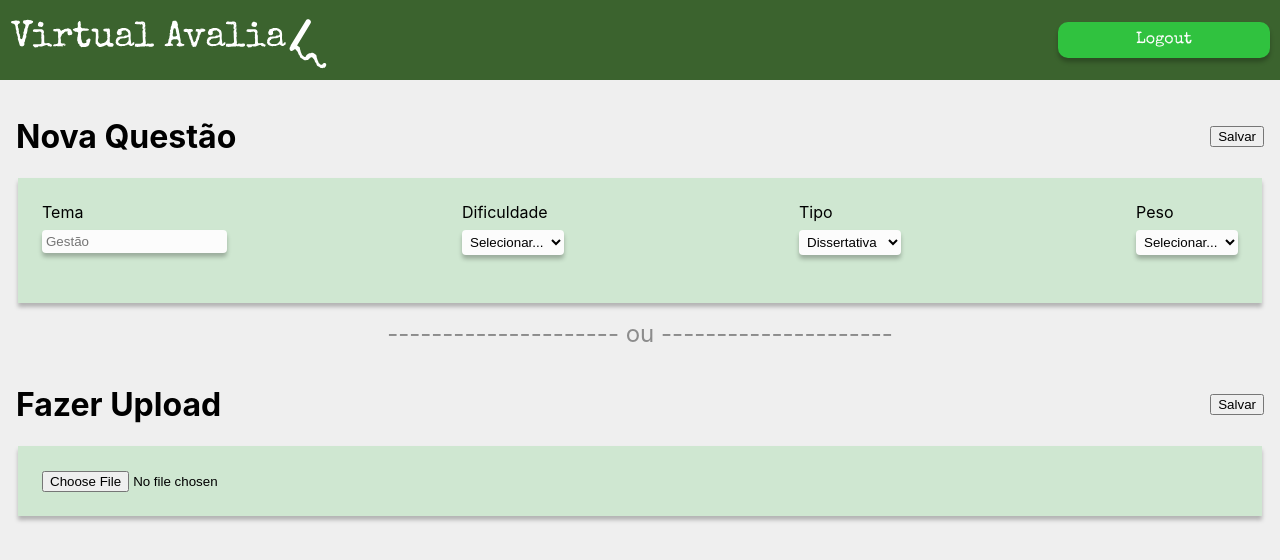
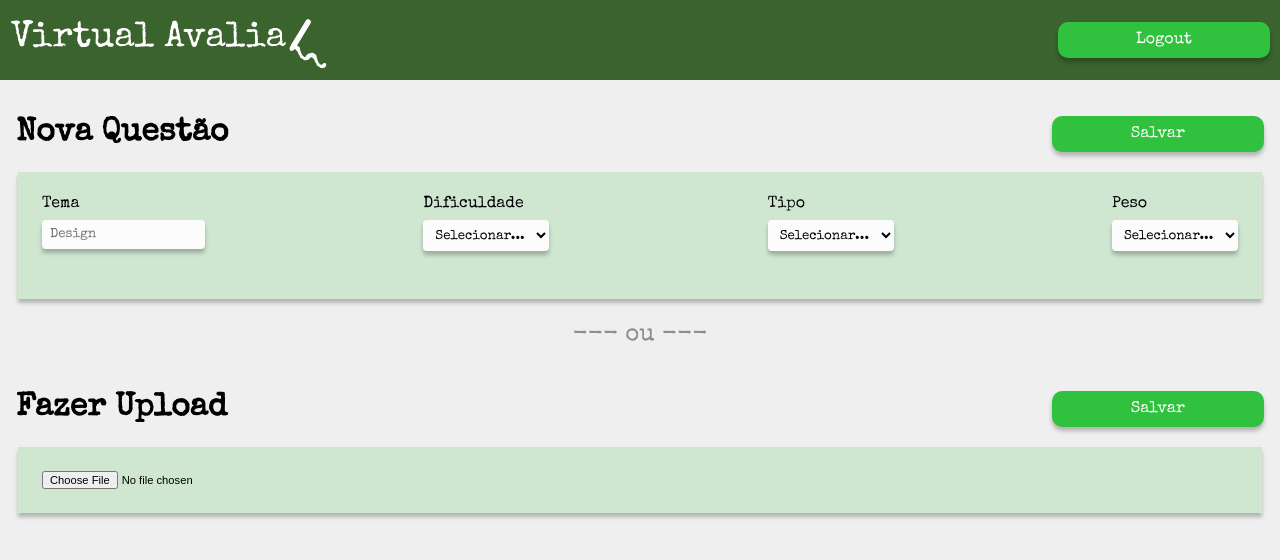
Before and after one commit to anabcuelbas/virtual-avalia, a React (Create React App) app: page /virtual-avalia/admin-create-question in a window 1280 px wide. Shown: the top 560 px of the page. Built offline with nearby package versions, Linux system fonts and the light colour scheme.

Commit message:
tela de cadastro de questão

```diff
--- a/src/components/form/Fieldset.js
+++ b/src/components/form/Fieldset.js
@@ -7,8 +7,16 @@ export const Fieldset = styled.fieldset`
   box-shadow: 0px 4px 4px rgb(0, 0, 0, 0.25);
   padding: 1.5rem;
   border: none;
+  font-family: 'Special Elite';
 
   textarea {
     width: 100%;
+    border-radius: 4px;
+    box-shadow: 0px 4px 4px rgb(0, 0, 0, 0.25);
+    padding: 0.5rem;
+    border: none;
+    background-color: ${Colors.white};
+    font-family: 'Special Elite';
+    margin-bottom: 1rem;
   }
 `
--- a/src/components/form/FieldsetHeader.js
+++ b/src/components/form/FieldsetHeader.js
@@ -4,4 +4,6 @@ export const FieldsetHeader = styled.div`
   display: flex;
   justify-content: space-between;
   align-items: center;
+  flex-wrap: wrap;
+  font-family: 'Special Elite';
 `
--- a/src/components/form/Input.js
+++ b/src/components/form/Input.js
@@ -2,11 +2,20 @@ import styled from "styled-components";
 import Colors from "../../constants/Colors";
 
 export const Input = styled.input`
-  &:not([type="file"]) {
+  &:not([type="file"]):not([type="radio"]) {
     border-radius: 4px;
     box-shadow: 0px 4px 4px rgb(0, 0, 0, 0.25);
-    padding: 0.25rem;
+    padding: 0.5rem;
     border: none;
     background-color: ${Colors.white};
+    font-family: 'Special Elite';
+  }
+
+  &[type="radio"] {
+    margin-right: 1rem;
+  }
+
+  &[type="file"] {
+    font-size: 0.7rem
   }
 `
--- /dev/null
+++ b/src/components/form/RadioTextGroup.js
@@ -0,0 +1,7 @@
+import styled from 'styled-components'
+
+export const RadioTextGroup = styled.div`
+  display: flex;
+  align-items: center;
+  margin-bottom: 1rem;
+`
--- a/src/components/form/Select.js
+++ b/src/components/form/Select.js
@@ -5,7 +5,8 @@ import Colors from "../../constants/Colors";
 export const Select = styled.select`
   border-radius: 4px;
   box-shadow: 0px 4px 4px rgb(0, 0, 0, 0.25);
-  padding: 0.25rem;
+  padding: 0.5rem;
   border: none;
   background-color: ${Colors.white};
+  font-family: 'Special Elite';
 `
--- a/src/components/form/Separator.js
+++ b/src/components/form/Separator.js
@@ -5,11 +5,12 @@ import Colors from "../../constants/Colors";
 export const Separator = styled.span`
   color: ${Colors.grey};
   font-size: 1.5rem;
-  margin: 1rem auto;
+  margin: 1.5rem auto;
   display: block;
   text-align: center;
+  font-family: 'Special Elite';
 
   &::before, &::after {
-    content: ' --------------------- '
+    content: ' --- '
   }
 `
--- a/src/modules/admin/createQuestion/CreateQuestion.page.js
+++ b/src/modules/admin/createQuestion/CreateQuestion.page.js
@@ -9,9 +9,15 @@ import { FieldsetHeader } from "../../../components/form/FieldsetHeader";
 import { Main } from "../../../components/form/Main";
 import { InputRow } from "../../../components/form/InputRow";
 import { Input } from "../../../components/form/Input";
+import { RadioTextGroup } from "../../../components/form/RadioTextGroup";
+import LongButton from "../../../components/LongButton";
+import Colors from "../../../constants/Colors";
 
 export const CreateQuestion = () => {
   const [type, setType] = useState('')
+  const [heading, setHeading] = useState('')
+  const [explain, setExplain] = useState('')
+  const [alternatives, setAlternatives] = useState(['', ''])
 
   return (
     <PageDefault>
@@ -21,13 +27,18 @@ export const CreateQuestion = () => {
         <form>
           <FieldsetHeader>
             <h1>Nova Questão</h1>
-            <button>Salvar</button>
+            <LongButton
+              path="#"
+              name="Salvar"
+              backgroundColor={Colors.secondaryGreen}
+              textColor={Colors.white}
+            />
           </FieldsetHeader>
           <Fieldset>
             <InputRow>
               <div>
                 <label>Tema</label>
-                <Input type="text" placeholder="Gestão" />
+                <Input type="text" placeholder="Design" />
               </div>
               <div>
                 <label>Dificuldade</label>
@@ -41,7 +52,7 @@ export const CreateQuestion = () => {
               <div>
                 <label>Tipo</label>
                 <Select defaultValue={type} onChange={(e) => setType(e.target.value)}>
-                  <option disabled selected>Selecionar...</option>
+                  <option disabled value=''>Selecionar...</option>
                   <option value="dissertativa">Dissertativa</option>
                   <option value="alternativa">Alternativa</option>
                 </Select>
@@ -56,33 +67,47 @@ export const CreateQuestion = () => {
                 </Select>
               </div>
             </InputRow>
-            {type === 'alternativa' && (<>
-              <InputRow>
-                <div>
-                  <label>Enunciado</label>
-                  <textarea />
-                </div>
-              </InputRow>
+            {type && <>
+              <p>Enunciado</p>
+              <textarea
+                placeholder="Digite o enunciado da questão"
+                value={heading}
+                onChange={e => setHeading(e.target.value)}
+              />
+              {type === 'alternativa' && <>
 
-              <InputRow>
-                <div>
-                  <label>Alternativas</label>
-                  <Input type="radio" />
-                  <Input type="text" placeholder="Texto da alternativa" />
-                  <Input type="radio" />
-                  <Input type="text" placeholder="Texto da alternativa" />
-                </div>
-                <button>Nova alternativa</button>
-              </InputRow>
+                <p>Alternativas</p>
+                {alternatives.map((alternative, i) => (
+                  <RadioTextGroup key={i}>
+                    <Input type="radio" name="correct" />
+                    <Input
+                      type="text"
+                      placeholder="Texto da alternativa"
+                      value={alternative}
+                      onChange={e => setAlternatives(alternatives.map((a, j) => i === j ? e.target.value : a))}
+                    />
+                  </RadioTextGroup>
+                ))}
+                <span onClick={() => setAlternatives([...alternatives, ''])}>
+                  <LongButton
+                    path="#"
+                    name="Nova alternativa"
+                    backgroundColor={Colors.secondaryGreen}
+                    textColor={Colors.white}
+                    icon
+                  />
+                </span>
+              </>}
 
-              <InputRow>
-                <div>
-                  <label>Resolução Comentada</label>
-                  <textarea />
-                </div>
-              </InputRow>
+              <br />
+              <p>Resolução Comentada</p>
+              <textarea
+                placeholder="Digite a explicação da resposta"
+                value={explain}
+                onChange={e => setExplain(e.target.value)}
+              />
 
-            </>)}
+            </>}
           </Fieldset>
         </form>
 
@@ -91,7 +116,12 @@ export const CreateQuestion = () => {
         <form>
           <FieldsetHeader>
             <h1>Fazer Upload</h1>
-            <button>Salvar</button>
+            <LongButton
+              path="#"
+              name="Salvar"
+              backgroundColor={Colors.secondaryGreen}
+              textColor={Colors.white}
+            />
           </FieldsetHeader>
           <Fieldset>
             <Input type="file" />
```
